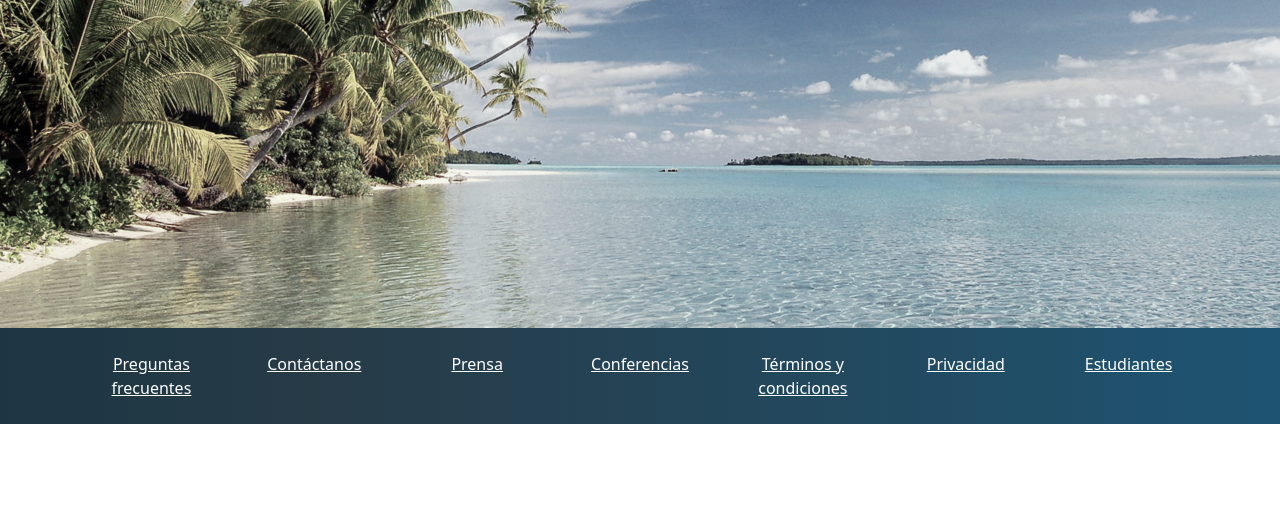
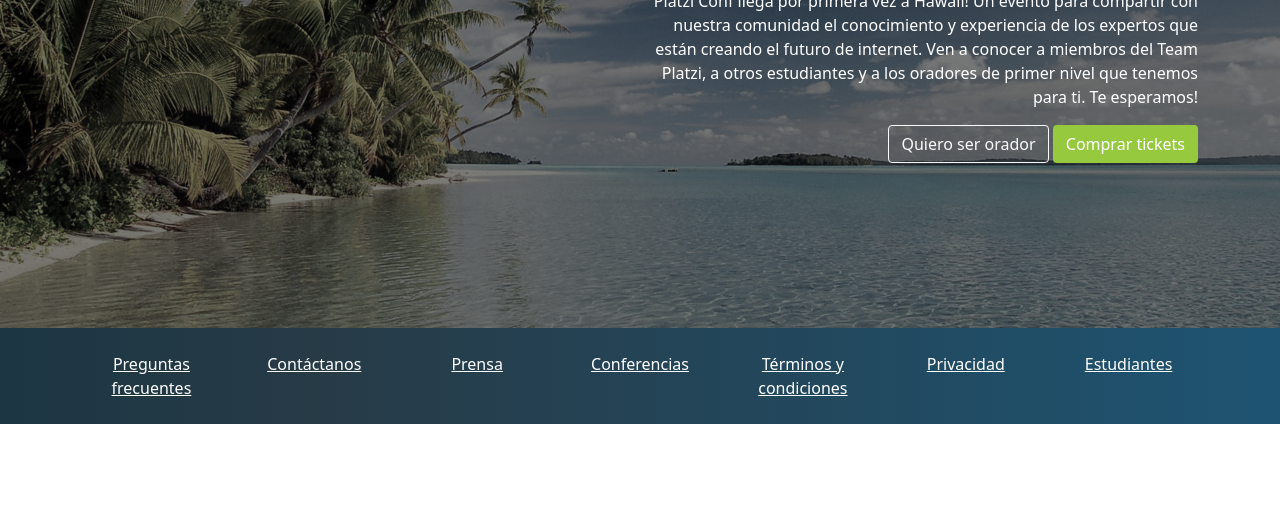
Before and after one commit to jpmoyacastillo/bootstrap-platzi, a website: page index.html in a window 1280 px wide. Shown: the part 288-800 px from the top of the page. Drawn offline with nearby package versions, Linux system fonts and the light colour scheme.

Commit message:
Texto y botones hero

```diff
--- a/index.css
+++ b/index.css
@@ -1,6 +1,15 @@
 .text-platzi{
     color:#97c93e !important;
 }
+.btn-platzi {
+    background-color: #97c93e;
+    color: white;
+}
+.btn-platzi:hover {
+    background-color: #82ad36;
+    color: white;
+}
+
 header img {
     width: 80px;
 }
@@ -11,6 +20,22 @@ main .carousel-inner img {
     filter: grayscale(70%);
 }
 
+#carousel {
+    position: relative;
+}
+
+#carousel .overlay {
+    position: absolute;
+    top: 0;
+    bottom: 0;
+    left: 0;
+    right: 0;
+    z-index: 1;
+    background-color: rgba(0, 0, 0, 0.5);
+    color: white;
+}
+
+
 #footer {
     background: linear-gradient(90deg, #1c3643, #273b47 25%, #1e5472);
 }
--- a/index.html
+++ b/index.html
@@ -48,7 +48,7 @@
 
     <!-- Main -->
     <main>
-      <div id="carouselExampleFade" class="carousel slide carousel-fade" data-bs-ride="carousel" data-pause="false">
+      <div id="carousel" class="carousel slide carousel-fade" data-bs-ride="carousel" data-pause="false">
         <div class="carousel-inner">
           <div class="carousel-item active">
             <img src="assets/img/hawaii.jpg" class="d-block w-100" alt="Hawaii 1">
@@ -58,6 +58,22 @@
           </div>
           <div class="carousel-item">
             <img src="assets/img/hawaii3.jpeg" class="d-block w-100" alt="Hawaii 3">
+          </div>
+        </div>
+        <div class="overlay">
+          <div class="container h-100">
+            <div class="row align-items-center h-100">
+              <div class="col-md-6 offset-md-6 text-center text-md-end">
+                <h1>Platzi Conf Hawaii</h1>
+                <p class="d-none d-md-block">Platzi Conf llega por primera vez a Hawaii! Un evento para compartir con nuestra comunidad
+                  el conocimiento y experiencia de los expertos que están creando el futuro de internet.
+                  Ven a conocer a miembros del Team Platzi, a otros estudiantes y a los oradores de primer nivel que tenemos para ti.
+                  Te esperamos!
+                </p>
+                <a href="#" class="btn btn-outline-light">Quiero ser orador</a>
+                <button type="button" class="btn btn-platzi">Comprar tickets</button>
+              </div>
+            </div>
           </div>
         </div>
       </div>
```
